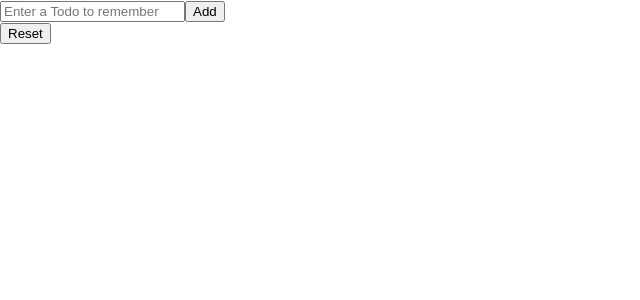
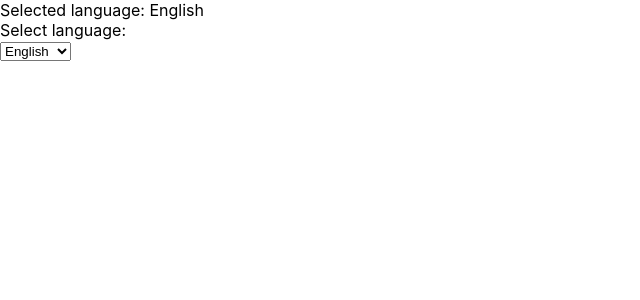
Before and after one commit to metehandoenmez/react-exercises, a React (Create React App) app: page / in a window 1280 px wide. Shown: the top 300 px of the page, without its empty margins (0-640 px from the left). Built offline with nearby package versions, Linux system fonts and the light colour scheme.

Commit message:
completed exercise 28

```diff
--- a/src/App.jsx
+++ b/src/App.jsx
@@ -1,21 +1,31 @@
 import React from "react";
-import TodoList from "./TodoList";
+import DisplayLanguage from "./DisplayLanguage";
+import {LanguageContext} from "./LanguageContext";
 
-export default function App() {
-  const todoList = (items, handleRemove) => (
-    <ul>
-      {items.map((item, index) => (
-        <li key={item + index}>
-          {item}
-          <button onClick={() => handleRemove(index)}>Remove</button>
-        </li>
-      ))}
-    </ul>
-  );
+export default class App extends React.Component {
+  state= {
+    language: "en"
+  }
 
-  return (
-    <div>
-      <TodoList render={todoList} />
-    </div>
-  );
-}
+  handleLanguageChange = (event) => {
+    this.setState({
+      language: event.target.value
+    })
+  }
+
+  render() {
+    return (
+
+      <div>
+        <LanguageContext.Provider value={this.state.language}>
+        <DisplayLanguage/>
+
+        <select value={this.state.language} onChange={this.handleLanguageChange}>
+          <option value="en">English</option>
+          <option value="it">Italiano</option>
+          <option value="de">German</option>
+        </select>
+        </LanguageContext.Provider>
+        </div>
+    )
+  }}
--- /dev/null
+++ b/src/DisplayLanguage.jsx
@@ -0,0 +1,38 @@
+import React from "react";
+import { LanguageContext } from "./LanguageContext";
+
+export default class DisplayLanguage extends React.Component {
+
+
+strings = {
+    en: {
+        LANGUAGE: "English",
+        SELECT_LANGUAGE: "Select language: ",
+        SELECTED_LANGUAGE: "Selected language: ",
+    },
+    it: {
+        LANGUAGE: "Italiano",
+        SELECT_LANGUAGE: "Seleziona la lingua: ",
+        SELECTED_LANGUAGE: "Lingua selezionata: ",
+    },
+    de: {
+        LANGUAGE: "Deutsch",
+        SELECT_LANGUAGE: "Sprache auswählen: ",
+        SELECTED_LANGUAGE: "Ausgewählte Sprache: ",
+    }
+}
+
+    render() {
+        return (
+            <LanguageContext>
+        {language => {
+            return (
+          <div>
+            <div>{this.strings[language].SELECTED_LANGUAGE} {this.strings[language].LANGUAGE}</div>
+            <label>{this.strings[language].SELECT_LANGUAGE} </label>
+          </div>
+        )}}
+      </LanguageContext>
+          );
+    }
+}
--- /dev/null
+++ b/src/LanguageContext.jsx
@@ -0,0 +1,3 @@
+import { createContext } from "react";
+
+export const LanguageContext = createContext("en")
```
Also changed, not shown: 1 other file (tests, documents, lock files or other folders).
